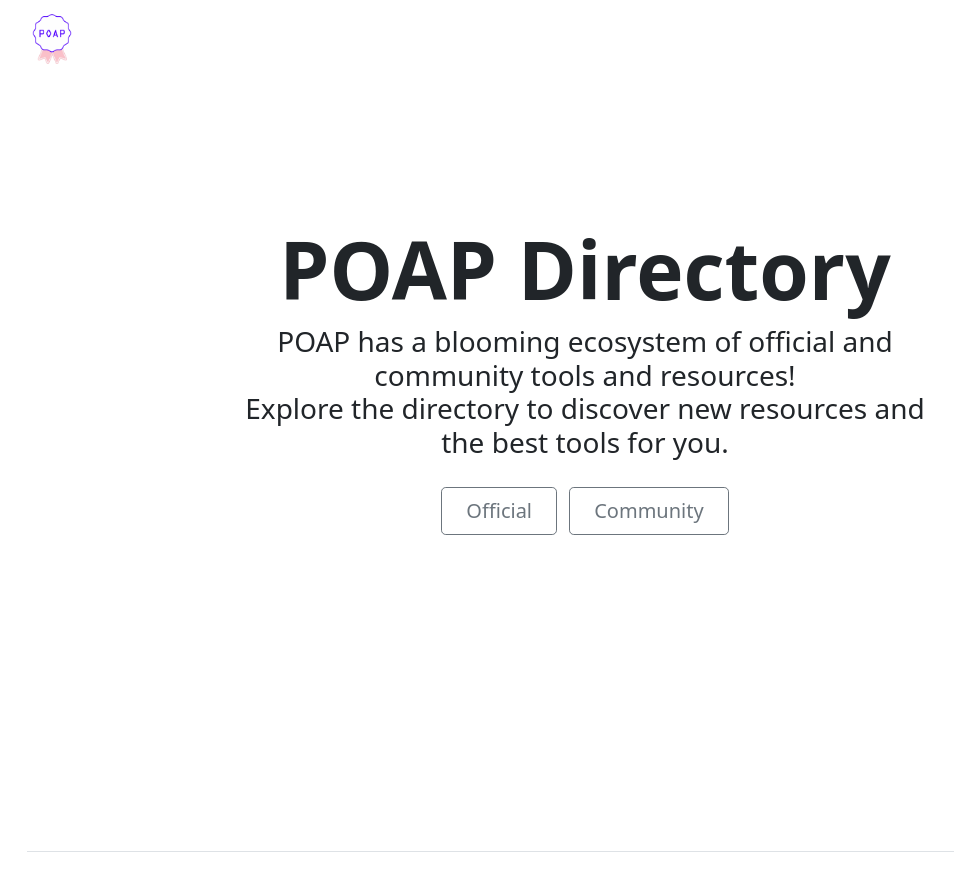
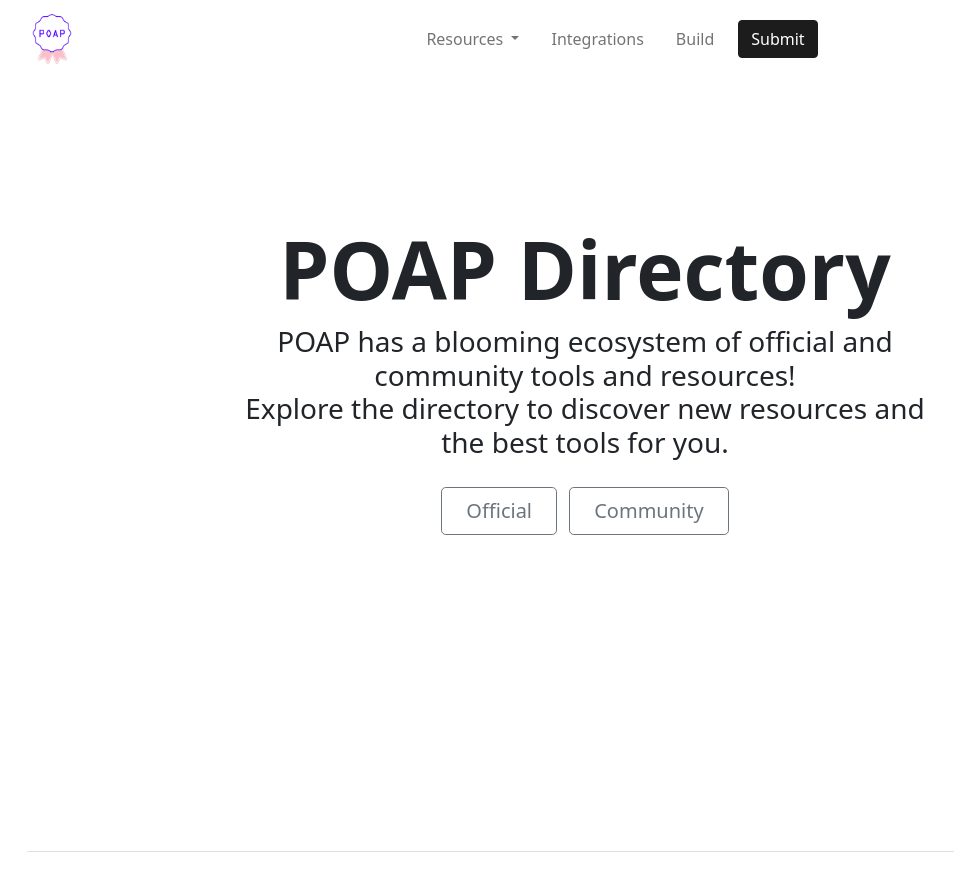
Before and after one commit to poap-xyz/poap-directory, a Jekyll site: the page built from index.md, in a window 1280 px wide. Shown: the top 891 px of the page, without its empty margins (55-1009 px from the left). Built offline with Jekyll 4.4.1, drawn with Linux system fonts in a browser that asks for light colours.

Commit message:
create menu items

```diff
--- a/_includes/partials/nav.html
+++ b/_includes/partials/nav.html
@@ -6,12 +6,25 @@
     <a class="navbar-brand" href="/">
       <img src="/assets/img/poap-badge.png" alt="" width="auto" height="50" class="d-inline-block align-text-top">
     </a>
-    <div class="collapse navbar-collapse justify-content-md-start" id="navbarSupportedContent">
-      <ul class="navbar-nav mms-auto mb-2 mb-lg-0">
-        <!-- <li class="nav-item">
-          <a class="nav-link me-3" href="/">Home</a>
-        </li> -->
+    <div class="collapse navbar-collapse justify-content-md-center" id="navbarSupportedContent">
+      <ul class="navbar-nav mb-2 mb-lg-0">
+        <li class="nav-item dropdown me-3">
+          <a class="nav-link dropdown-toggle" href="#" id="navbarDropdown" role="button" data-bs-toggle="dropdown" aria-expanded="false">
+            Resources
+          </a>
+          <ul class="dropdown-menu" aria-labelledby="navbarDropdown">
+            <li><a class="dropdown-item" href="">Official Resources</a></li>
+            <li><a class="dropdown-item" href="">Community Resources</a></li>
+          </ul>
+        </li>
+        <li class="nav-item">
+          <a class="nav-link me-3" href="">Integrations</a>
+        </li>
+        <li class="nav-item">
+          <a class="nav-link me-3" href="">Build</a>
+        </li>
       </ul>
+      <a class="btn btn-primary" href="">Submit</a>
     </div>
   </div>
 </nav>
```
